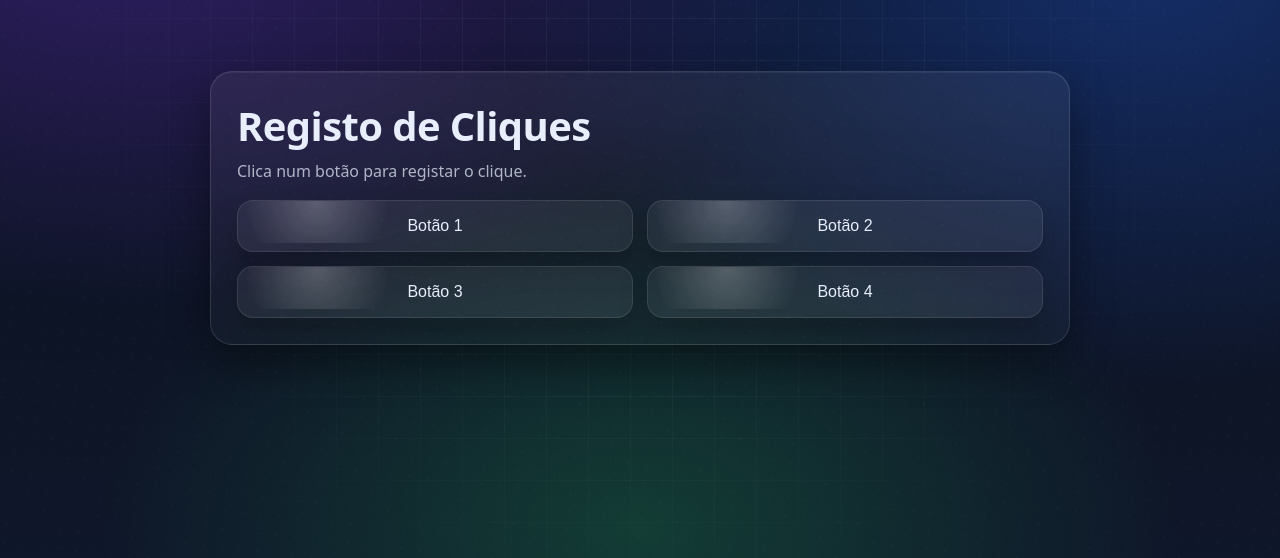
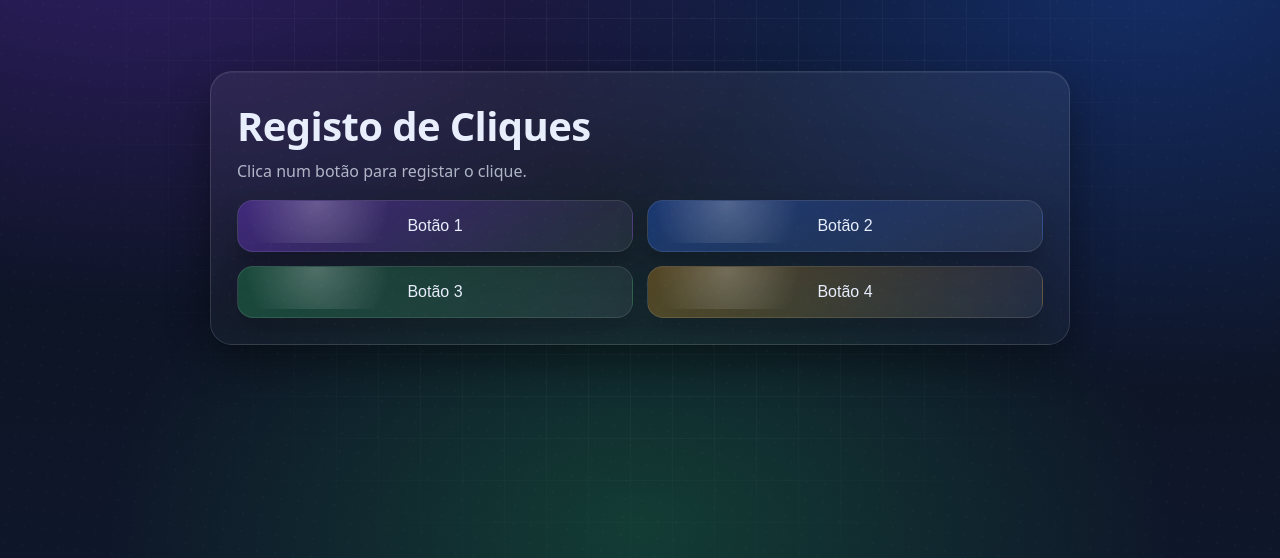
Before and after one commit to Vieira1-1/registo-cliques, a Flask app: page / in a window 1280 px wide. Shown: the part 192-750 px from the top of the page. Run offline with Flask 3, Linux system fonts and the light colour scheme.

Commit message:
Update index.html

```diff
--- a/templates/index.html
+++ b/templates/index.html
@@ -13,10 +13,10 @@
     <p class="sub">Clica num botão para registar o clique.</p>
 
     <div class="buttons">
-      <button class="btn" onclick="send(1)">Botão 1</button>
-      <button class="btn" onclick="send(2)">Botão 2</button>
-      <button class="btn" onclick="send(3)">Botão 3</button>
-      <button class="btn" onclick="send(4)">Botão 4</button>
+      <button class="btn b1" onclick="send(1)">Botão 1</button>
+      <button class="btn b2" onclick="send(2)">Botão 2</button>
+      <button class="btn b3" onclick="send(3)">Botão 3</button>
+      <button class="btn b4" onclick="send(4)">Botão 4</button>
     </div>
   </main>
 
@@ -35,6 +35,9 @@
   </div>
 
   <script>
+   <script>
+  const modal = document.getElementById("modal");
+
   async function send(b) {
     const r = await fetch("/api/click", {
       method: "POST",
@@ -53,12 +56,24 @@
   }
 
   function openModal() {
-      document.getElementById("modal").classList.remove("hidden");
+    modal.classList.remove("hidden");
   }
 
   function closeModal() {
-      document.getElementById("modal").classList.add("hidden");
+    modal.classList.add("hidden");
   }
+
+  // fechar ao clicar fora da caixa
+  modal.addEventListener("click", (e) => {
+    if (e.target === modal) closeModal();
+  });
+
+  // fechar com ESC
+  document.addEventListener("keydown", (e) => {
+    if (e.key === "Escape" && !modal.classList.contains("hidden")) closeModal();
+  });
+</script>
+
   </script>
 
 </body>
```
Lines whose indentation alone changed are shown as unchanged.
